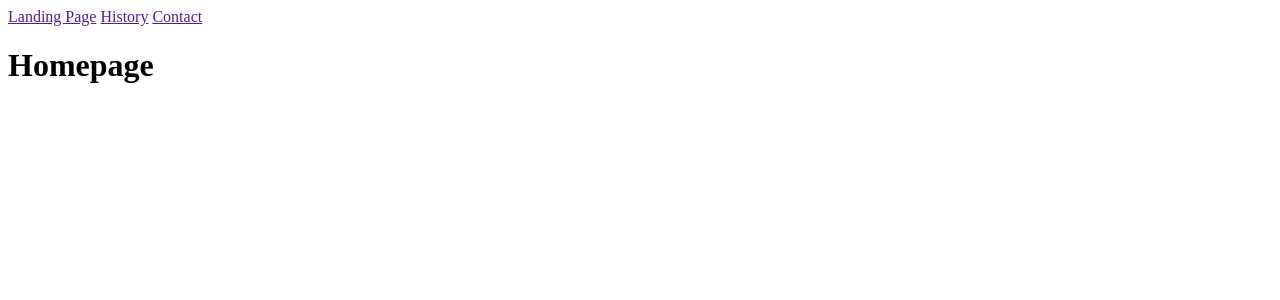
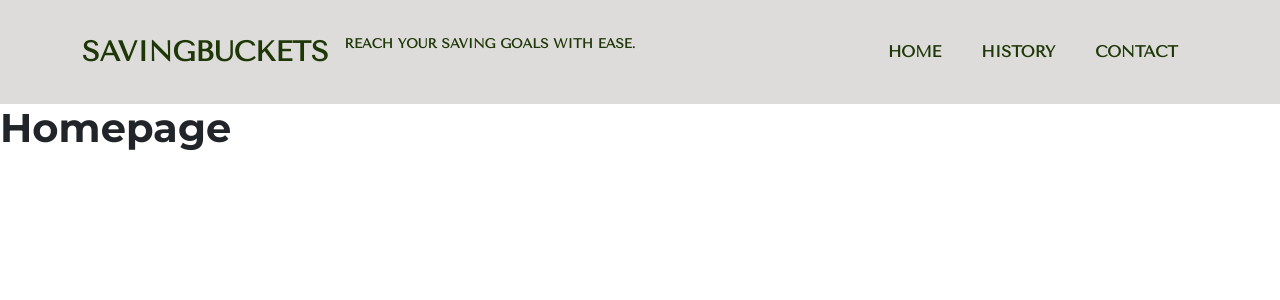
Before and after one commit to Madele-theron/SavingBucket, a Django app: template savings/templates/savings/home.html in a window 1280 px wide. Shown: the top 300 px of the page. Run offline with Django 3.2, Linux system fonts and the light colour scheme; the template is opened without the code that fills it, so the values that code supplies are empty; some libraries are stand-ins or nearby versions.

Commit message:
update navbar

```diff
--- a/savings/templates/base.html
+++ b/savings/templates/base.html
@@ -1,3 +1,4 @@
+{% load static%}
 <!DOCTYPE html>
 <html lang="en">
   <head>
@@ -5,11 +6,35 @@
     <meta http-equiv="X-UA-Compatible" content="IE=edge" />
     <meta name="viewport" content="width=device-width, initial-scale=1.0" />
     <title>{% block title %}SavingBuckets{% endblock %}</title>
+
+
+    <meta charset="utf-8" />
+        <meta name="viewport" content="width=device-width, initial-scale=1, shrink-to-fit=no" />
+        <meta name="description" content="" />
+        <meta name="author" content="" />
+        <!-- Favicon-->
+        <link rel="icon" type="image/x-icon" href="{% static 'theme/assets/faviconSB.png' %}" />
+        <!-- Font Awesome icons (free version)-->
+        <script src="https://use.fontawesome.com/releases/v6.3.0/js/all.js" crossorigin="anonymous"></script>
+        <!-- Google fonts-->
+        <link href="https://fonts.googleapis.com/css2?family=Tenor+Sans&display=swap" rel="stylesheet" type="text/css" />
+        <link href="https://fonts.googleapis.com/css?family=Montserrat:400,700" rel="stylesheet" type="text/css" />
+        <link href="https://fonts.googleapis.com/css?family=Lato:400,700,400italic,700italic" rel="stylesheet" type="text/css" />
+
+        <!-- Core theme CSS (includes Bootstrap)-->
+        <link href="{% static 'theme/css/styles.css' %}" rel="stylesheet" />
+        <link href="{% static 'css/main.css' %}" rel="stylesheet" />
+
   </head>
   <body>
     {% include  'navbar.html'%}
-    <main>
-        {% block content %}
-        {% endblock content %}
+    <main id="main">
+      {% block content %}
+      {% endblock content %}
     </main>
+            <!-- Bootstrap core JS-->
+            <script src="https://cdn.jsdelivr.net/npm/bootstrap@5.2.3/dist/js/bootstrap.bundle.min.js"></script>
+            <!-- Core theme JS-->
+            <script src="{% static 'theme/js/scripts.js' %}"></script>
+
   </body>
--- a/savings/templates/savings/home.html
+++ b/savings/templates/savings/home.html
@@ -1,4 +1,5 @@
 {% extends 'base.html' %}
+{% load static %}
 <title>{% block title %}Home{% endblock %}</title>
 {% block content %}
 <h1>Homepage</h1>
--- a/savings/templates/savings/navbar.html
+++ b/savings/templates/savings/navbar.html
@@ -1,8 +1,32 @@
-<div>
+
+{% url 'savings:home' as home_url %}
+{% url 'savings:history' as history_url %}
+{% url 'savings:contact' as contact_url %}
+
+<!-- Navigation-->
+<nav class="navbar navbar-expand-lg bg-secondary text-uppercase fixed-top" id="mainNav">
+    <div class="container">
+        <a class="navbar-brand" href="{{home_url}}">SavingBuckets</a>
+        <p class="font-change tagline" >Reach your saving goals with ease.</p>
+        <button class="navbar-toggler font-weight-bold sb-bg-primary font-change " type="button" data-bs-toggle="collapse" data-bs-target="#navbarResponsive" aria-controls="navbarResponsive" aria-expanded="false" aria-label="Toggle navigation">
+            Menu
+            <i class="fas fa-bars"></i>
+        </button>
+        <div class="collapse navbar-collapse" id="navbarResponsive">
+            <ul class="navbar-nav ms-auto">
+                <li class="nav-item mx-0 mx-lg-1"><a class="font-change nav-link py-3 px-0 px-lg-3 rounded {% if request.path == home_url %}active{% endif %}" href="{{home_url}}">Home</a></li>
+                <li class="nav-item mx-0 mx-lg-1"><a class="font-change nav-link py-3 px-0 px-lg-3 rounded {% if request.path == history_url %}active{% endif %}" href="{{history_url}}">History</a></li>
+                <li class="nav-item mx-0 mx-lg-1"><a class="font-change nav-link py-3 px-0 px-lg-3 rounded {% if request.path == contact_url %}active{% endif %}" href="{{contact_url}}">Contact</a></li>
+            </ul>
+        </div>
+    </div>
+</nav>
+
+<!-- <nav>
     {% url 'savings:home' as home_url %}
     <span>{% if request.path == home_url %}Landing Page{% else %}<a href="{{home_url}}">Landing Page</a>{% endif %}</span>
     {% url 'savings:history' as history_url %}
     <span>{% if request.path == history_url %}History{% else %}<a href="{{history_url}}">History</a>{% endif %}</span>
     {% url 'savings:contact' as contact_url %}
     <span>{% if request.path == contact_url %}Contact{% else %}<a href="{{contact_url}}">Contact</a>{% endif %}</span>
-</div>
+</nav> -->
```
Also changed, not shown: savings/templates/accounts/login.html (added).
